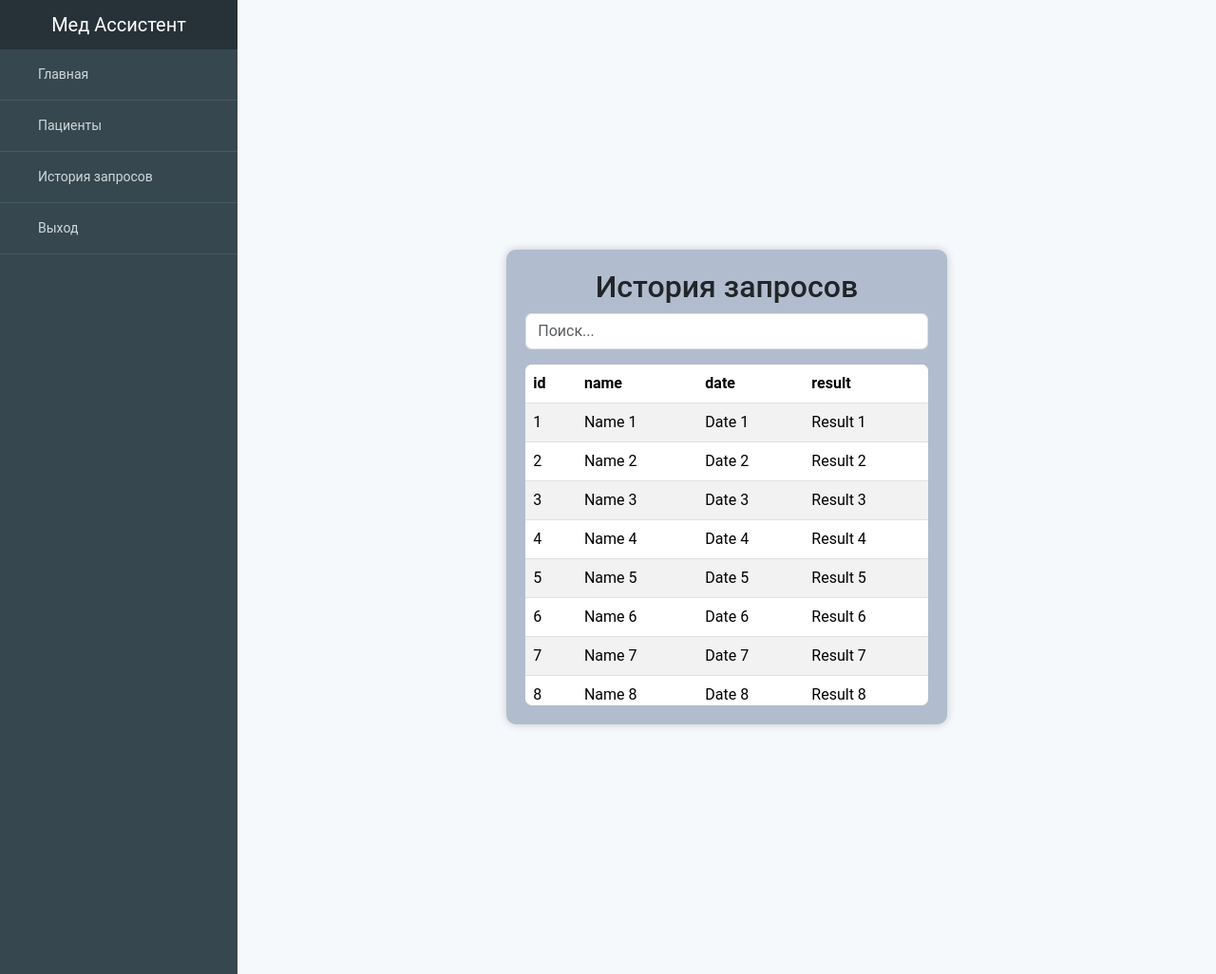
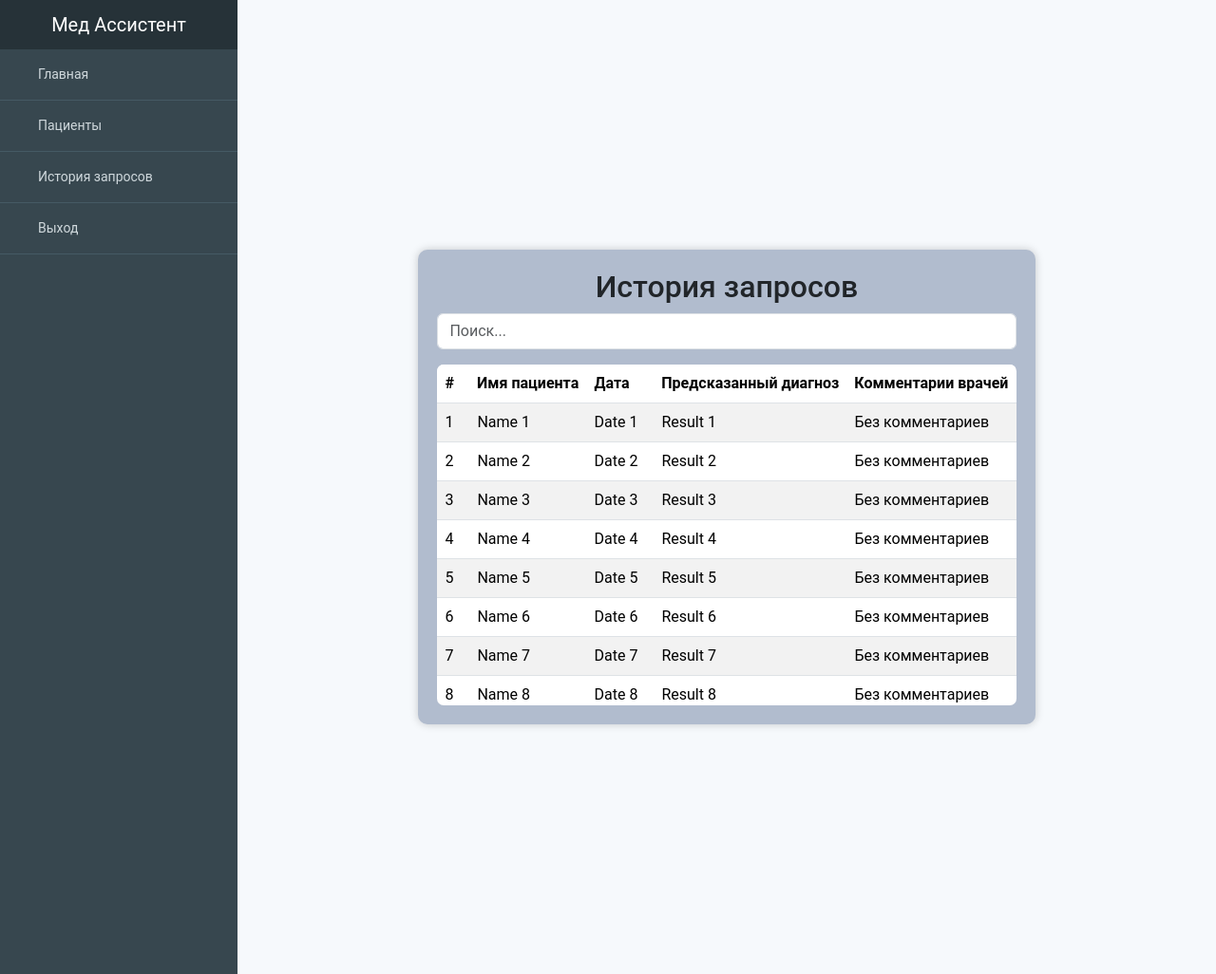
Before and after one commit to schneider001/MedAssistant, a Flask app: page /history in a window 1280 px wide. Shown: the whole page at 95% size. Run offline with Flask 3, Linux system fonts and the light colour scheme; some libraries are stand-ins or nearby versions.

Commit message:
Add function descriptions

```diff
--- a/app/app.py
+++ b/app/app.py
@@ -13,11 +13,21 @@ def custom_static(filename):
 
 @app.route("/")
 def login():
+    """
+    Отображает страницу входа.
+    :return: HTML-шаблон страницы входа.
+    """
     return render_template("login.html")
 
 
 @app.route('/', methods=['POST'])
 def login_post():
+    """
+    Обрабатывает данные, отправленные при попытке входа.
+    :param str username: Имя пользователя, отправленное из формы входа.
+    :param str password: Пароль, отправленный из формы входа.
+    :return: Перенаправляет пользователя на страницу 'main' в случае успешного входа, или на страницу 'login' при ошибке.
+    """
     username = request.form['username']
     password = request.form['password']
 
@@ -33,43 +43,52 @@ def login_post():
 @app.route('/main')
 #@login_required
 def main():
-    patients = [
-        {"name": "Иванов Иван Иванович", "snils": "123-456-789 10" },
-        {"name": "Петров Петр Петрович", "snils": "342-231-534 14" },
-        {"name": "Сидоров Сидор Сидорович", "snils": "654-342-765 43" },
-        {"name": "Смирнов Алексей Андреевич", "snils": "234-654-324 34" },
-        {"name": "Козлов Владимир Дмитриевич", "snils": "432-321-654 43" },
-        {"name": "Морозов Олег Игоревич", "snils": "432-765-234 32" }
-    ] #TODO Получить ФИО из БД
-
+    """
+    Отображает главную страницу с данными о пациентах и симптомах.
+    :return: HTML-шаблон главной страницы с симптомами.
+    """
     symptoms = ['Высокая температура', 'Кашель', 'Насморк'] #TODO Получить из БД
 
-    return render_template('index.html', patients=patients, symptoms=symptoms)
+    return render_template('index.html', symptoms=symptoms)
 
 
 @app.route('/logout')
 def logout():
-
-
+    """
+    Обрабатывает выход из аккаунта
+    :return: Перенаправляет на страницу входа в аккаунт.
+    """
     return redirect(url_for("login"))
 
 
 @app.route('/patients')
 def patients():
-    columns = ['id', 'name', 'snils']
-
-    return render_template('patients.html', columns=columns)
+    """
+    Отображает страницу с пациентами.
+    :return: HTML-шаблон страницы с пациентами.
+    """
+    return render_template('patients.html')
 
 
 @app.route('/history')
 def history():
-    columns = ['id', 'name', 'date', 'result']
-    #TODO получить историю всех запросов для текущего авторизованного врача
-    return render_template('history.html', columns=columns)
+    """
+    Отображает страницу с историей запросов.
+    :return: HTML-шаблон страницы с историей запросов.
+    """
+    return render_template('history.html')
 
 
 @app.route('/get_request_info', methods=['POST'])
 def get_request_info():
+    """
+    Получает диагноз с помощью модели и возвращает информацию об этом запросе.
+    :param str id: ID пациента.
+    :param str name: Полное имя пациента.
+    :param str snils: СНИЛС пациента.
+    :param list symptoms: Список симптомов.
+    :return: JSON-ответ с информацией для карточки запроса, включая имя пациента, имя доктора, симптомы, предсказанный диагноз, комментарии врачей.
+    """
     data = request.get_json()
 
     patient_id = data.get('id')
@@ -99,7 +118,13 @@ def get_request_info():
 
 @app.route('/get_request_info_by_id', methods=['POST'])
 def get_request_info_by_id():
+    """
+    Получает возвращает информацию о запросе по его id из БД.
+    :param str request_id: ID запроса.
+    :return: JSON-ответ с информацией для карточки запроса, включая имя пациента, имя доктора, симптомы, предсказанный диагноз, комментарии врачей.
+    """
     data = request.get_json()
+
     request_id = data.get('request_id')
 
     symptoms = ["Кашель", "Высокая температура"]
@@ -123,8 +148,18 @@ def get_request_info_by_id():
 
 @app.route('/load_data_patients', methods=['GET'])
 def load_data_patients():
+    """
+    Получает список пациентов для указанной страницы в пагинации с использованием поиска.
+    :param str search: Фильтр.
+    :param str page: Номер страницы.
+    :param str per_page: Количество пациентов на странице.
+    :return: JSON-ответ со списком пациентов для указанной страницы, включая id пациента, имя, СНИЛС.
+    """
+    search_text = request.args.get('search', '').lower()
+    page = int(request.args.get('page'))
+    per_page = int(request.args.get('per_page'))
+
     data = [[i, f'Name {i}', f'snils {i}'] for i in range(1, 101)]  # Пример какой-то таблицы
-    search_text = request.args.get('search', '').lower()
 
     if search_text == '':
         filtered_data = data
@@ -135,8 +170,6 @@ def load_data_patients():
             if search_text in row_text:
                 filtered_data.append(row)
 
-    page = int(request.args.get('page'))
-    per_page = int(request.args.get('per_page'))
     start = (page - 1) * per_page
     end = start + per_page
 
@@ -147,8 +180,18 @@ def load_data_patients():
 
 @app.route('/load_data_requests', methods=['GET'])
 def load_data_requests():
-    data = [[i, f'Name {i}', f'Date {i}', f'Result {i}'] for i in range(1, 156)] #Пример какой то таблицы TODO нужен еще столбец с id пациента для запросов на сервер
+    """
+    Получает список запросов для текущего пользователя для указанной страницы в пагинации с использованием поиска.
+    :param str search: Фильтр.
+    :param str page: Номер страницы.
+    :param str per_page: Количество запросов на странице.
+    :return: JSON-ответ со списком запросов для указанной страницы, включая id запроса, имя пациента, дату, предсказанный диагноз, информацию о комментариях докторов(Без комментариев/Прокомментирован).
+    """
     search_text = request.args.get('search', '').lower()
+    page = int(request.args.get('page'))
+    per_page = int(request.args.get('per_page'))
+
+    data = [[i, f'Name {i}', f'Date {i}', f'Result {i}', 'Без комментариев'] for i in range(1, 156)] #Пример какой то таблицы
 
     if search_text == '':
         filtered_data = data
@@ -159,8 +202,6 @@ def load_data_requests():
             if search_text in row_text:
                 filtered_data.append(row)
 
-    page = int(request.args.get('page'))
-    per_page = int(request.args.get('per_page'))
     start = (page - 1) * per_page
     end = start + per_page
 
@@ -173,6 +214,11 @@ def load_data_requests():
 
 @app.route('/get_patient_info', methods=['GET'])
 def get_patient_info():
+    """
+    Получает информацию о пациенте по его id.
+    :param str patient_id: ID пациента.
+    :return: JSON-ответ с информацией о пациенте, включая его id, полное имя, дату рождения, текущий возраст, СНИЛС.
+    """
     patient_id = request.args.get('patient_id')
 
     time.sleep(2)
@@ -190,12 +236,19 @@ def get_patient_info():
 
 @app.route('/load_patient_history', methods=['GET'])
 def load_patient_history():
+    """
+    Получает список запросов для пациента по id пациента для указанной странице в пагинации.
+    :param str patient_id: ID пациента.
+    :param str page: Номер страницы.
+    :param str per_page: Количество запросов на странице.
+    :return: JSON-ответ со списком запросов для указанной страницы, которые включают id запроса, имя доктора, предсказанный диагноз, информацию о комментариях докторов(Без комментариев/Прокомментирован).
+    """
     patient_id = int(request.args.get('search'))
-
-    data = [[i, f'Doctor Name {i}', f'Date {i}', f'Predicted Result {i}', f'Doctor Verdict {i}'] for i in range(1, 170)] #Пример какой то таблицы
-
     page = int(request.args.get('page'))
     per_page = int(request.args.get('per_page'))
+
+    data = [[i, f'Doctor Name {i}', f'Date {i}', f'Predicted Result {i}', f'Без комментариев'] for i in range(1, 170)] #Пример какой то таблицы
+
     start = (page - 1) * per_page
     end = start + per_page
 
@@ -204,13 +257,26 @@ def load_patient_history():
 
 @app.route('/add_comment', methods=['GET'])
 def add_comment():
+    """
+    Добавляет новый комментарий для указанного запроса в БД.
+    :param str request_id: ID запроса.
+    :param str comment: Текст комментария.
+    :return: JSON-ответ с информацией о комментарии, включая id комментария, имя доктора, время, текст комментария, является ли текущий пользователь автором.
+    """
+    request_id = request.args.get('request_id')
     comment = request.args.get('comment')
+
     #TODO добавить комментарий в БД
     return jsonify({"id": 1, "doctor": "Dr. Smith", "time": "10:30", "comment": comment, "editable": True})
 
 
 @app.route('/delete_comment/<int:comment_id>', methods=['POST'])
 def delete_comment(comment_id):
+    """
+    Удаляет комментарий по его id.
+    :param int comment_id: ID комментария.
+    :return: JSON-ответ с именем текущего пользователя.
+    """
     #TODO удалить коммент из БД
     doctorName = "Dr. Smith"
     return jsonify(doctorName)
@@ -218,24 +284,46 @@ def delete_comment(comment_id):
 
 @app.route('/edit_comment/<int:comment_id>', methods=['POST'])
 def edit_comment(comment_id):
+    """
+    Изменяет комментарий по его id.
+    :param int comment_id: ID комментария.
+    :param str comment: Текст комментария.
+    :return: JSON-ответ с информацией о комментарии, включая id комментария, имя доктора, время, текст комментария, является ли текущий пользователь автором.
+    """
     updated_comment = request.form.get('comment')
+
     #TODO изменить коммента в БД и после вернуть его
     return jsonify({"id": 1, "doctor": "Dr. Smith", "time": "10:30", "comment": updated_comment, "editable": True})
 
 
 @app.route('/create_patient', methods=['POST'])
 def create_patient():
+    """
+    Создает нового пациента.
+    :param str fullname: Имя пациента.
+    :param str birthdate: Дата рождения.
+    :param str snils: СНИЛС пациента
+    :return: JSON-ответ с информацией о пациенте, включая id пациента, имя пациента, СНИЛС.
+    """
     fullname = request.form['fullname']
     birthdate = request.form['birthdate']
     snils = request.form['snils']
-    #TODO сохраняем в бд, возвращаем id из базы и полное имя
+
+    #TODO сохраняем в бд, возвращаем id из базы и полное имя со СНИЛСом
     return jsonify({'id': 100, 'name': fullname, 'snils': snils})
 
 
 @app.route('/load_patients', methods=['GET'])
 def load_patients():
+    """
+    :param str search: Фильтр.
+    :param str page: Номер страницы.
+    :return: JSON-ответ со списком пациентов для указанной страницы, включая id пациента, имя, СНИЛС; также переменную more, указывающая о конце пагинации.
+    """
+    #TODO сейчас есть похожая функция для таблицы, но в этой появляется обязательная переменная more, в будущем планирую убрать старую функцию без more и переиспользовать эту
     term = request.args.get('search', '')
     page = int(request.args.get('page', 1))
+
     per_page = 15
     start = (page - 1) * per_page
     end = start + per_page
--- a/app/static/js/requestInfoModal.js
+++ b/app/static/js/requestInfoModal.js
@@ -1,3 +1,5 @@
+let requestId;
+
 export function openRequestInfoModal(mode, data) {
 
     const loadSection = document.getElementById('request-load-section');
@@ -6,7 +8,6 @@ export function openRequestInfoModal(mode, data) {
     loadSection.style.display = 'block';
     dataSection.style.display = 'none';
 
-    console.info(data);
     $.ajax({
         url: mode === 'by_id' ? '/get_request_info_by_id' : '/get_request_info',
         method: 'POST',
@@ -22,6 +23,7 @@ export function openRequestInfoModal(mode, data) {
         }
     });
 
+    requestId = data.request_id;
     $('#requestModal').modal('show');
 }
 
@@ -205,7 +207,7 @@ function addComment() {
     $.ajax({
         url: `/add_comment`,
         method: 'GET',
-        data: { comment: addedComment },
+        data: {request_id: requestId, comment: addedComment },
         success: function(comment) {
             const commentsContent = $('#comments-container');
             const addCommentBlock = $('#add-comment');
--- a/app/static/styles.css
+++ b/app/static/styles.css
@@ -146,7 +146,6 @@ body {
 }
 
 .select2-container .select2-search {
-  width: auto;
   display: inline-block;
   flex: 1;
 }
--- a/app/templates/history.html
+++ b/app/templates/history.html
@@ -14,9 +14,11 @@
           <table class="table table-striped table-hover table-scrollable">
             <thead>
               <tr>
-                {% for column in columns %}
-                  <th scope="col">{{ column }}</th>
-                {% endfor %}
+                <th scope="col">#</th>
+                <th scope="col">Имя пациента</th>
+                <th scope="col">Дата</th>
+                <th scope="col">Предсказанный диагноз</th>
+                <th scope="col">Комментарии врачей</th>
               </tr>
             </thead>
             <tbody>
--- a/app/templates/patients.html
+++ b/app/templates/patients.html
@@ -14,9 +14,9 @@
           <table class="table table-striped table-hover table-scrollable">
             <thead>
               <tr>
-                <th scope="col" width="10%">#</th>
+                <th scope="col">#</th>
                 <th scope="col">Имя</th>
-                <th scope="col" width="25%">СНИЛС</th>
+                <th scope="col">СНИЛС</th>
               </tr>
             </thead>
             <tbody>
```
Also changed, not shown: app/templates/patientModal.html (+5 -5 lines).
